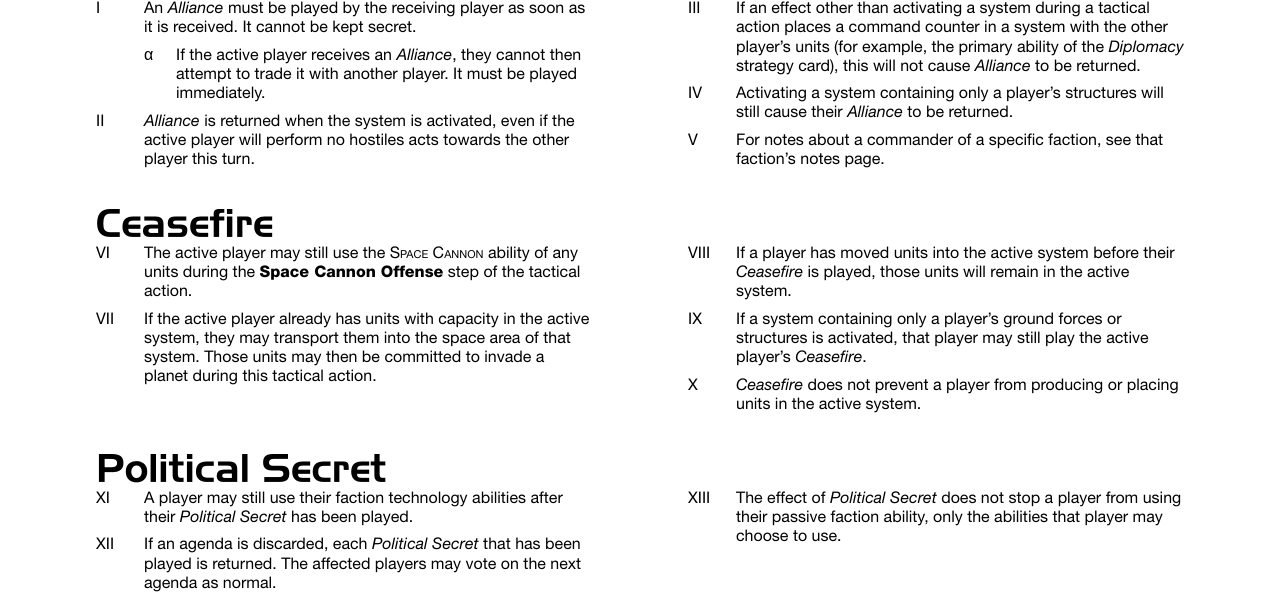
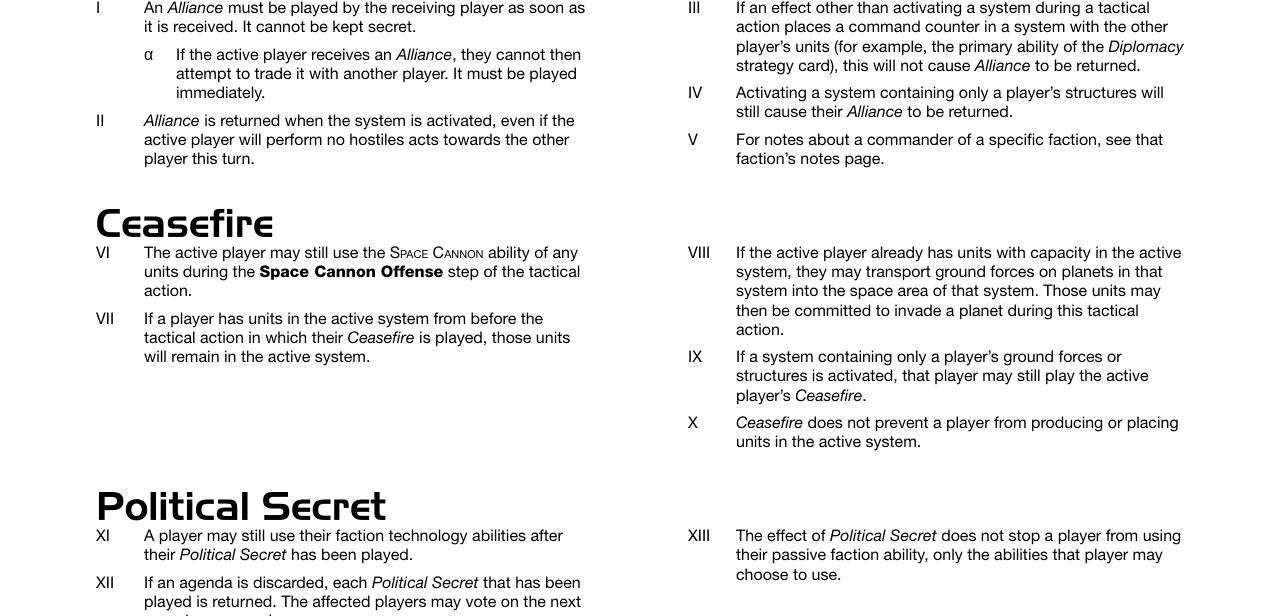
Before and after one commit to bradleysigma/tirules, a PHP site: page /C_promissory_notes.php in a window 1280 px wide. Shown: the part 346-962 px from the top of the page. Run offline with PHP 8.4, Linux system fonts and the light colour scheme.

Commit message:
Update C_promissory_notes.php

```diff
--- a/C_promissory_notes.php
+++ b/C_promissory_notes.php
@@ -15,8 +15,8 @@
 <h1>Ceasefire</h1>
     <ol class="note">
     <li>The active player may still use the <sc>Space Cannon</sc> ability of any units during the <b>Space Cannon Offense</b> step of the tactical action.</li>
-    <li>If the active player already has units with capacity in the active system, they may transport them into the space area of that system. Those units may then be committed to invade a planet during this tactical action.</li>
-    <li>If a player has moved units into the active system before their <i>Ceasefire</i> is played, those units will remain in the active system.</li>
+    <li>If a player has units in the active system from before the tactical action in which their <i>Ceasefire</i> is played, those units will remain in the active system.</li>
+    <li>If the active player already has units with capacity in the active system, they may transport ground forces on planets in that system into the space area of that system. Those units may then be committed to invade a planet during this tactical action.</li>
     <li>If a system containing only a player&rsquo;s ground forces or structures is activated, that player may still play the active player&rsquo;s <i>Ceasefire</i>.</li>
     <li><i>Ceasefire</i> does not prevent a player from producing or placing units in the active system.</li>
     </ol>
```
